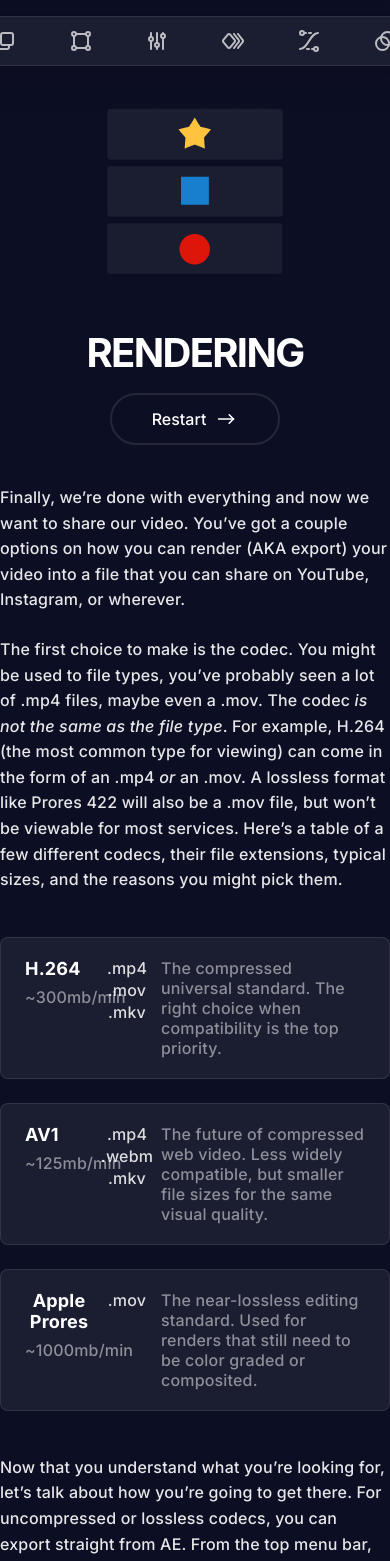
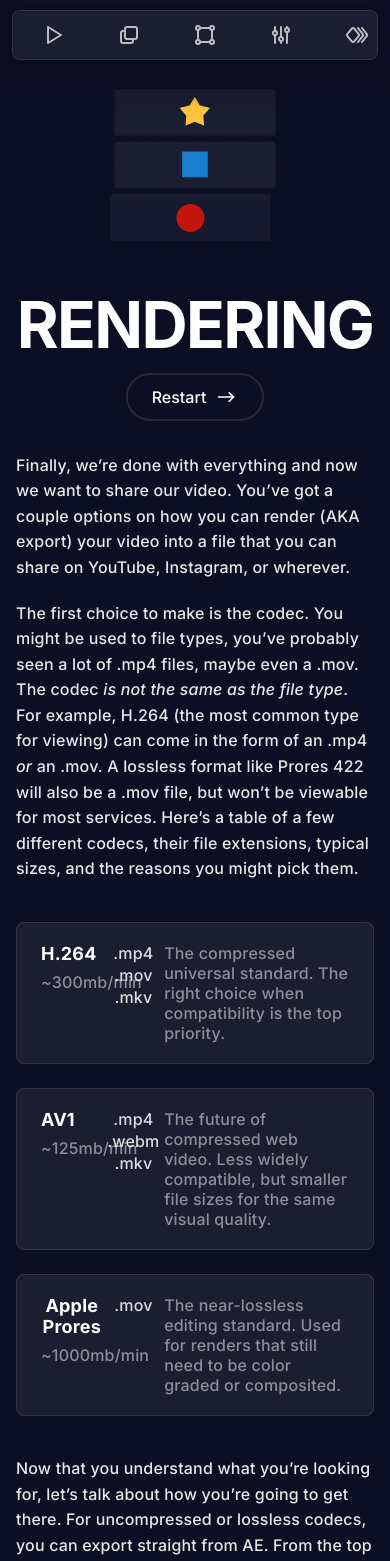
Before and after one commit to noahham/learn-ae, a React (Vite) app: page /#/rendering in a window 390 px wide. Shown: the top 1561 px of the page. Built offline with nearby package versions, Linux system fonts and the light colour scheme.

Commit message:
first version of mobile-friendliness

```diff
--- a/src/components/HotkeysGroup.jsx
+++ b/src/components/HotkeysGroup.jsx
@@ -1,5 +1,5 @@
 import Hotkey from "./Hotkey";
-import "../styles/HotkeysGroup.css";
+import "../styles/Hotkey.css";
 
 export default function HotkeysGroup({ hotkeys = [] }) {
   return (
--- a/src/components/PageTemplate.jsx
+++ b/src/components/PageTemplate.jsx
@@ -29,6 +29,7 @@ export default function PageTemplate({ title, blocks, download, nextPage, accent
   const cardNextRef = useRef(null);
   const cardEyebrowRef = useRef(null);
   const cardHeadingRef = useRef(null);
+  const componentRefs = useRef([]);
 
   useEffect(() => {
     const calculateOffset = () => {
@@ -48,12 +49,36 @@ export default function PageTemplate({ title, blocks, download, nextPage, accent
       cardHeadingRef.current.style.setProperty("--card-span-margin", `${cardNextWidth - headingWidth - 54}px`);
     };
 
+    const calculateComponentScale = () => {
+      componentRefs.current.forEach((wrapper) => {
+        if (!wrapper) return;
+        const inner = wrapper.firstElementChild;
+        if (!inner) return;
+
+        // Reset first so we measure the component's natural, unscaled size
+        inner.style.transform = "none";
+        const naturalWidth = inner.scrollWidth;
+        const naturalHeight = inner.scrollHeight;
+        const availableWidth = wrapper.clientWidth;
+
+        if (naturalWidth > availableWidth && availableWidth > 0) {
+          const scale = availableWidth / naturalWidth;
+          inner.style.transform = `scale(${scale})`;
+          wrapper.style.height = `${naturalHeight * scale}px`;
+        } else {
+          wrapper.style.height = "auto";
+        }
+      });
+    };
+
     calculateOffset();
     calculateMarginOffsets();
+    calculateComponentScale();
 
     const handleResize = () => {
       calculateOffset();
       calculateMarginOffsets();
+      calculateComponentScale();
     };
     window.addEventListener("resize", handleResize);
     return () => window.removeEventListener("resize", handleResize);
@@ -120,8 +145,12 @@ export default function PageTemplate({ title, blocks, download, nextPage, accent
             }
             if (block.type === "component") {
               return (
-                <div key={i} className="block-component">
-                  {block.node}
+                <div
+                  key={i}
+                  className="block-component"
+                  ref={(el) => (componentRefs.current[i] = el)}
+                >
+                  <div className="block-component-inner">{block.node}</div>
                 </div>
               );
             }
--- a/src/styles/Hotkey.css
+++ b/src/styles/Hotkey.css
@@ -38,7 +38,7 @@
     color: #FFF;
     text-align: center;
     font-family: Inter, -apple-system, Roboto, Helvetica, sans-serif;
-    font-size: 20px;
+    font-size: clamp(18px, 2vw, 20px);
     font-weight: 600;
     line-height: normal;
     position: relative;
@@ -48,8 +48,18 @@
     color: #FFF;
     text-align: center;
     font-family: Inter, -apple-system, Roboto, Helvetica, sans-serif;
-    font-size: 18px;
+    font-size: clamp(16px, 2vw, 18px);
     font-weight: 500;
     line-height: normal;
     position: relative;
 }
+
+.hotkeys-group {
+    display: flex;
+    flex-direction: column;
+    gap: 24px;
+}
+
+@media (max-width: 480px) {
+    .hotkey-key { padding: 18px 12px;}
+}
--- a/src/styles/HotkeysGroup.css
+++ /dev/null
@@ -1,5 +0,0 @@
-.hotkeys-group {
-  display: flex;
-  flex-direction: column;
-  gap: 24px;
-}
--- a/src/styles/PageTemplate.css
+++ b/src/styles/PageTemplate.css
@@ -111,7 +111,8 @@ body {
     gap: clamp(40px, 6vw, 80px);
     max-width: 815px;
     margin: 0 auto;
-    padding: clamp(64px, 5vw, 188px) 0 0;
+    padding: clamp(64px, 5vw, 188px) clamp(20px, 5vw, 0px) 0;
+    box-sizing: border-box;
 }
 
 .hero {
@@ -280,11 +281,26 @@ code {
     overflow: hidden;
 }
 
+.image-real {
+    width: 100%;
+    height: auto;
+    display: block;
+    border-radius: 8px;
+}
+
 .block-component {
     display: flex;
-    flex-direction: column;
-    align-items: center;
+    justify-content: center;
+    width: 100%;
     padding: clamp(20px, 5vw, 40px) 0;
+    overflow: hidden; /* clips the natural size briefly before JS applies the scale */
+    box-sizing: border-box;
+}
+
+.block-component-inner {
+    width: max-content; /* lets us measure its true, unconstrained size */
+    max-width: none;
+    transform-origin: top center;
 }
 
 .section-header {
@@ -296,7 +312,7 @@ code {
      margin: 0;
      color: #fff;
      font-family: var(--font-display), serif;
-    font-size: clamp(22px, 3vw, 32px);
+     font-size: clamp(26px, 3vw, 32px);
      font-weight: 700;
      letter-spacing: 1%;
  }
@@ -419,6 +435,8 @@ code {
 }
 
 .card-next {
+    text-decoration: none;
+    display: block;
     flex: 2 1 320px;
     background: var(--accent);
     padding: 0 24px;
@@ -467,6 +485,129 @@ code {
     margin-left: var(--card-span-margin, 0);
 }
 
+/* ===== Responsive breakpoints =====
+   Desktop was custom-fit to a 14" MBP (~1512px logical width / 815px content column).
+   These scale things down for tablet and phone instead of letting them clip. */
+
+@media (max-width: 900px) {
+    .navbar {
+        gap: 20px;
+        padding: 8px 14px;
+    }
+
+    .cards {
+        flex-wrap: wrap;
+    }
+
+    .card-download,
+    .card-next {
+        flex: 1 1 100%;
+    }
+}
+
+@media (max-width: 768px) {
+    .main {
+        gap: clamp(32px, 8vw, 48px);
+        padding: clamp(48px, 12vw, 96px) 20px 0;
+    }
+
+    .hero {
+        gap: 16px;
+    }
+
+    .buttons {
+        gap: 10px;
+    }
+
+    .btn {
+        flex: 1 1 auto;
+        height: 48px;
+    }
+
+    .content {
+        gap: 20px;
+    }
+
+    .image {
+        padding: 24px;
+    }
+
+    .section-header {
+        padding-top: 20px;
+    }
+
+    .cards {
+        gap: 14px;
+        padding-top: 12px;
+    }
+
+    .card-download {
+        padding: 24px 16px;
+    }
+
+    .card-next {
+        padding: 20px;
+    }
+
+    .card-next-holder {
+        transform: translateY(132px);
+    }
+}
+
+@media (max-width: 480px) {
+    .navbar {
+        top: 10px;
+        gap: 12px;
+        padding: 6px 10px;
+        max-width: calc(100vw - 24px);
+        overflow-x: auto;
+        justify-content: flex-start;
+    }
+
+    .main {
+        padding-left: 16px;
+        padding-right: 16px;
+    }
+
+     .title {
+         font-size: clamp(32px, 18vw, 64px);
+     }
+
+    .btn {
+        padding: 13px 24px;
+    }
+
+     .paragraph {
+         font-size: 16px;
+     }
+
+    .image {
+        padding: 16px;
+    }
+
+    .card-download {
+        gap: 28px;
+    }
+
+    .card-eyebrow {
+        font-size: 16px;
+    }
+
+    .card-heading {
+        font-size: 36px;
+    }
+
+    .card-next-holder {
+        gap: 12px;
+    }
+
+    .data-table th,
+    .data-table td {
+        padding: 8px 10px;
+        font-size: 14px;
+    }
+}
+
 /* Respect reduced-motion preferences */
 @media (prefers-reduced-motion: reduce) {
     * {
@@ -487,15 +628,3 @@ code {
         padding: 8px 16px;
     }
 }
-
-.image-real {
-    width: 100%;
-    height: auto;
-    display: block;
-    border-radius: 8px;
-}
-
-.card-next {
-    text-decoration: none;
-    display: block;
-}
```
Lines whose indentation alone changed are shown as unchanged.
